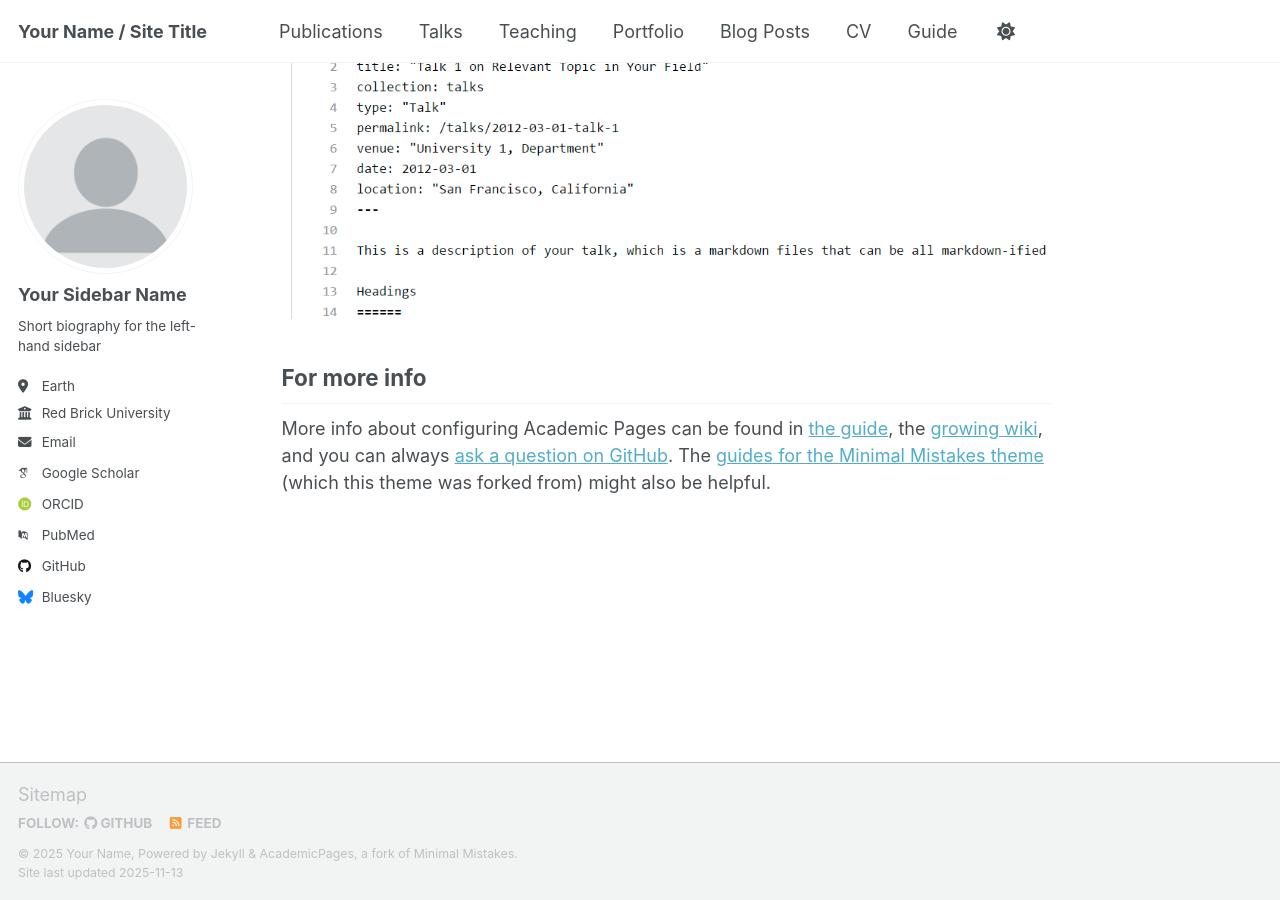
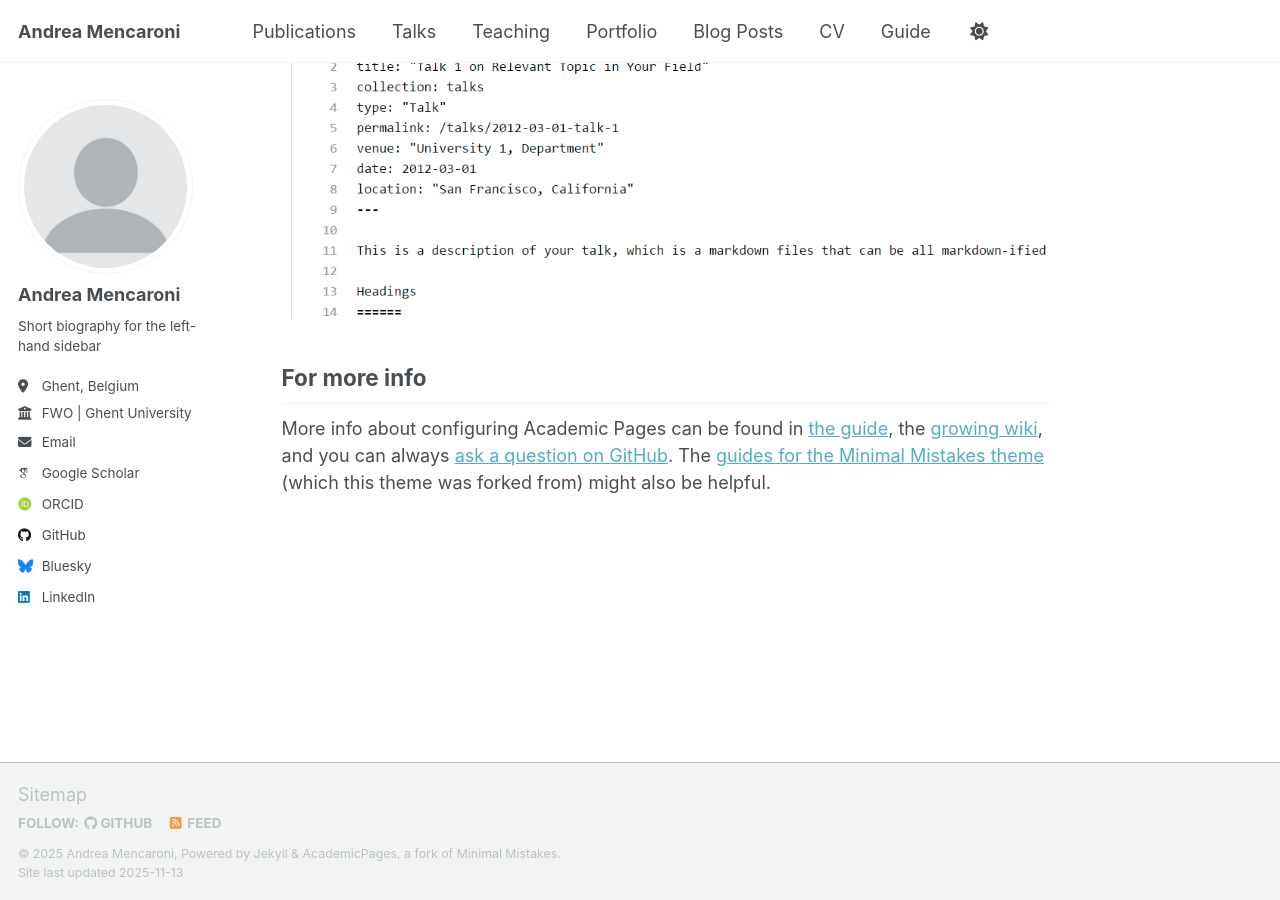
Before and after one commit to andrea-mencaroni/andrea-mencaroni.github.io, a Jekyll site: the page built from _pages/about.md, in a window 1280 px wide and 900 px high, scrolled down 2880 px. Built offline with Jekyll 4.4.1, drawn with Linux system fonts in a browser that asks for light colours; some web fonts are replaced; a script that is not in the unit is left out.

Commit message:
Update _config.yml

```diff
--- a/_config.yml
+++ b/_config.yml
@@ -9,14 +9,14 @@
 # Basic Site Settings
 locale                   : "en-US"
 site_theme               : "default" # Currently available options are "default", "air"
-title                    : "Your Name / Site Title"
+title                    : "Andrea Mencaroni"
 title_separator          : "-"
-name                     : &name "Your Name"
+name                     : &name "Andrea Mencaroni"
 description              : &description "Your Name's academic portfolio"   # Update this with a general description of your site, this is the default if not overridden by a page
-url                      : https://academicpages.github.io # The base hostname & protocol for your site e.g. "https://[your GitHub username].github.io",
+url                      : https://andrea-mencaroni.github.io # The base hostname & protocol for your site e.g. "https://[your GitHub username].github.io",
                                                            # or if you already have some other page hosted on Github then use "https://[your GitHub username].github.io/[Your Repo Name]"
 baseurl                  : "" # the subpath of your site, e.g. "/blog"
-repository               : "academicpages/academicpages.github.io"
+repository               : "andrea-mencaroni" # academicpages/academicpages.github.io
 
 # Site Author - The following control what appear as part of the author content on the side bar.
 #               If a field is blank the icon and link will not appear, otherwise it will be shown.
@@ -24,23 +24,23 @@ repository               : "academicpages/academicpages.github.io"
 author:
   # Biographic information
   avatar           : "profile.png"
-  name             : "Your Sidebar Name"
+  name             : "Andrea Mencaroni"
   pronouns         : # example: "she/her"
   bio              : "Short biography for the left-hand sidebar"
-  location         : "Earth"
-  employer         : "Red Brick University"
+  location         : "Ghent, Belgium"
+  employer         : "FWO | Ghent University"
   uri              : # URL
-  email            : "none@example.org"
+  email            : "andrea.mencaroni@ugent.be"
 
   # Academic websites
   academia         : # URL
   arxiv            : # URL - Update with the correct link to your profile
-  googlescholar    : "https://scholar.google.com/citations?user=PS_CX0AAAAAJ"
+  googlescholar    : "https://scholar.google.be/citations?user=qp4rpMsAAAAJ&hl=en"
   inspire-hep      : # URL
   impactstory      : # URL
-  orcid            : "https://orcid.org/yourorcidurl"
+  orcid            : "https://orcid.org/0000-0002-0110-3218"
   semantic         : # URL
-  pubmed           : "https://www.ncbi.nlm.nih.gov/pubmed/?term=john+snow"
+  pubmed           : # "https://www.ncbi.nlm.nih.gov/pubmed/?term=john+snow"
   researchgate     : # URL
   scopus           : # URL
 
@@ -63,7 +63,7 @@ author:
   keybase          : # Username
   instagram        : # Username
   lastfm           : # Username
-  linkedin         : # Username
+  linkedin         : "https://www.linkedin.com/in/andreamencaroni/"
   mastodon         : # URL
   medium           : # URL
   pinterest        : # Username
```
